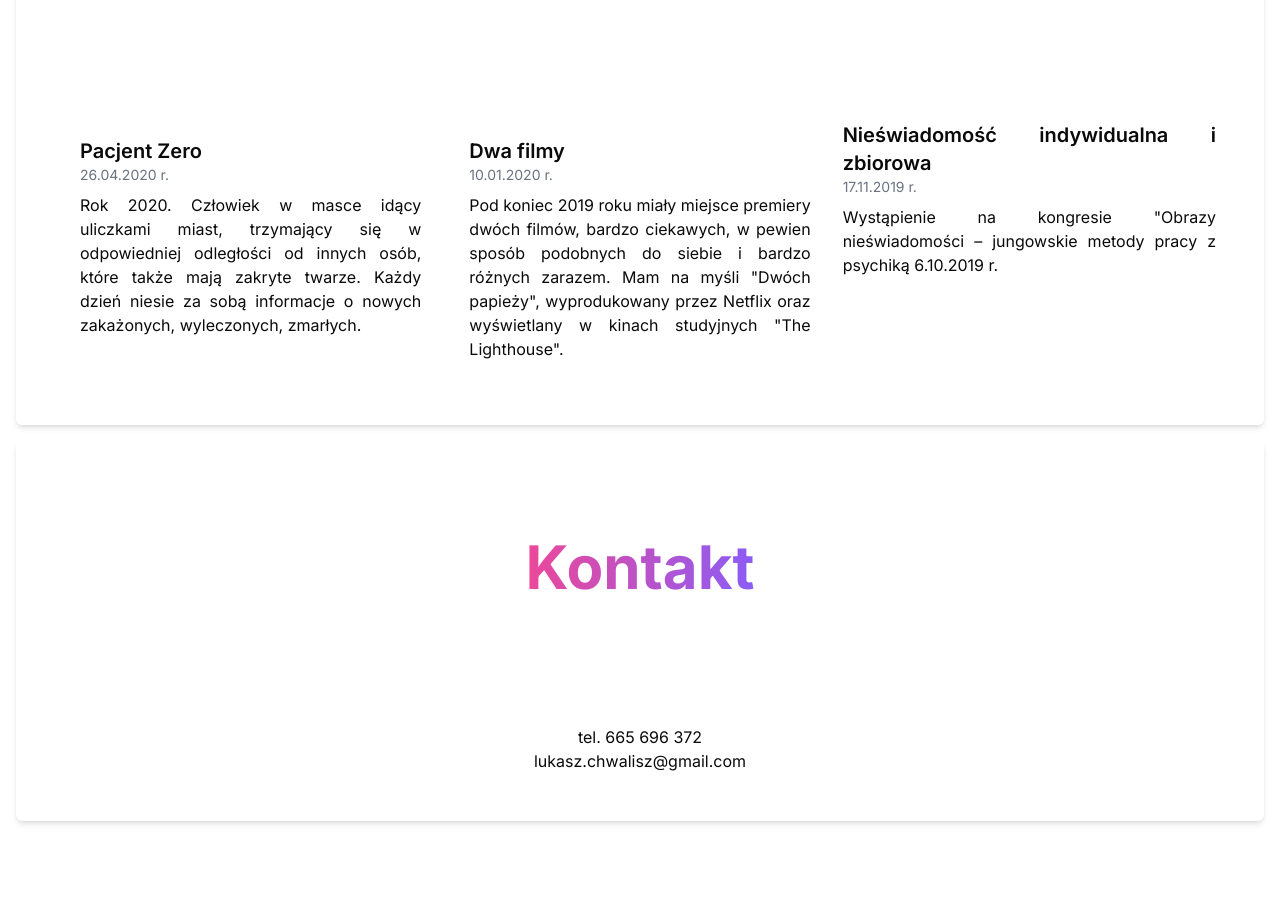
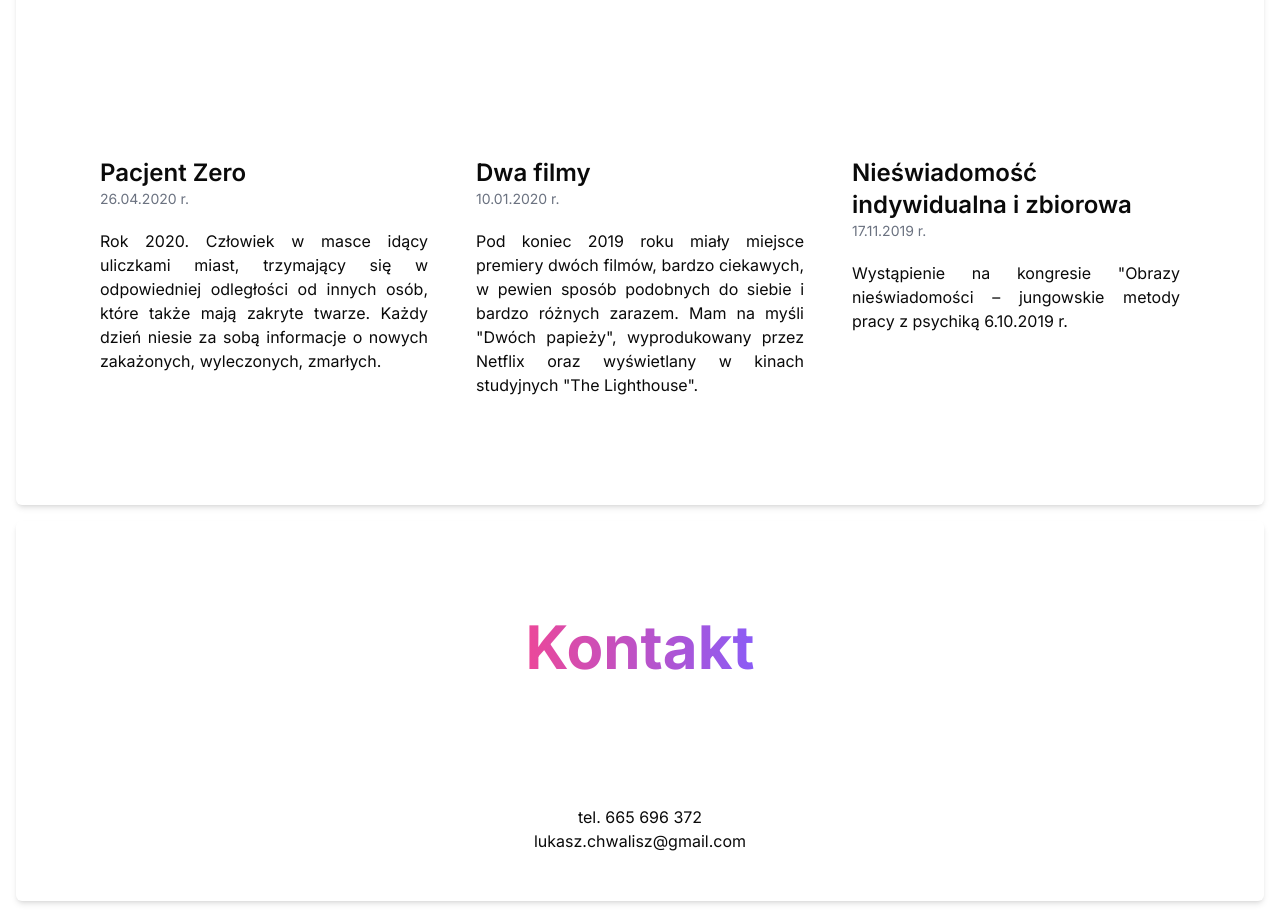
Before and after one commit to lukaszchwalisz/gab, a Next.js app: page / in a window 1280 px wide. Shown: the part 2766-3684 px from the top of the page. Before the commit the page ends 3619 px from the top, so only its background shows below. Built offline with nearby package versions, Linux system fonts and the light colour scheme.

Commit message:
adjust cards

```diff
--- a/src/app/page.tsx
+++ b/src/app/page.tsx
@@ -223,16 +223,16 @@
     <div className="m-4 p-4 text-justify">
 
     <Carousel>
-        <CarouselContent className="">
+        <CarouselContent className="p-5">
 
-          <CarouselItem className="sm:basis-1/2 md:basis-1/2 lg:basis-1/3">
+          <CarouselItem className="basis 1/1 sm:basis-1/2 md:basis-1/2 lg:basis-1/3">
           <div className="hover:bg-indigo-200 dark:hover:bg-gray-800 hover:shadow-md shadow-none border-0 p-4">
             <div>
-              <h2 className="text-xl font-semibold">Pacjent Zero</h2>
+              <h1 className="font-semibold">Pacjent Zero</h1>
               <p className="text-sm text-gray-500">26.04.2020 r.</p>
             </div>
 
-            <div className="mt-2">
+            <div className="mt-5">
               <p>
               Rok 2020. Człowiek w masce idący uliczkami miast, trzymający się w odpowiedniej odległości od innych osób,
               które także mają zakryte twarze. Każdy dzień niesie za sobą informacje o nowych zakażonych,
@@ -242,13 +242,13 @@
             </div>
           </CarouselItem>
 
-          <CarouselItem className="sm:basis-1/2 md:basis-1/2 lg:basis-1/3">
+          <CarouselItem className="basis 1/1 sm:basis-1/2 md:basis-1/2 lg:basis-1/3">
             <div className="hover:bg-indigo-200 dark:hover:bg-gray-800 hover:shadow-md shadow-none border-0 p-4">
               <div>
-                <h2 className="text-xl font-semibold">Dwa filmy</h2>
+                <h1 className="font-semibold">Dwa filmy</h1>
                 <p className="text-sm text-gray-500">10.01.2020 r.</p>
               </div>
-              <div className="mt-2">
+              <div className="mt-5">
                 <p>
                 Pod koniec 2019 roku miały miejsce premiery dwóch filmów, bardzo ciekawych, w pewien sposób podobnych do siebie i bardzo różnych zarazem. Mam na myśli "Dwóch papieży",
                   wyprodukowany przez Netflix oraz wyświetlany w kinach studyjnych "The Lighthouse".
@@ -257,37 +257,37 @@
             </div>
           </CarouselItem>
 
-          <CarouselItem className="sm:basis-1/2 md:basis-1/2 lg:basis-1/3">
-            <div className="hover:bg-indigo-200 dark:hover:bg-gray-800 hover:shadow-md shadow-none border-0">
+          <CarouselItem className="basis 1/1 sm:basis-1/2 md:basis-1/2 lg:basis-1/3">
+            <div className="hover:bg-indigo-200 dark:hover:bg-gray-800 hover:shadow-md shadow-none border-0 p-4">
               <div>
-                <h2 className="text-xl font-semibold">Nieświadomość indywidualna i zbiorowa</h2>
+                <h1 className="font-semibold">Nieświadomość indywidualna i zbiorowa</h1>
                 <p className="text-sm text-gray-500">17.11.2019 r.</p>
               </div>
-              <div className="mt-2">
+              <div className="mt-5">
               <p>Wystąpienie na kongresie "Obrazy nieświadomości – jungowskie metody pracy z psychiką 6.10.2019 r.</p>
               </div>
             </div>
           </CarouselItem>
 
-          <CarouselItem className="sm:basis-1/2 md:basis-1/2 lg:basis-1/3">
-            <div className="hover:bg-indigo-200 dark:hover:bg-gray-800 hover:shadow-md shadow-none border-0">
+          <CarouselItem className="basis 1/1 sm:basis-1/2 md:basis-1/2 lg:basis-1/3">
+            <div className="hover:bg-indigo-200 dark:hover:bg-gray-800 hover:shadow-md shadow-none border-0 p-4">
                 <div>
-                  <h2 className="text-xl font-semibold">Golem: archetypowy mit czy miejska legenda?</h2>
+                  <h1 className="font-semibold">Golem: archetypowy mit czy miejska legenda?</h1>
                   <p className="text-sm text-gray-500">10.06.2018 r.</p>
                 </div>
-                <div className="mt-2">
+                <div className="mt-5">
                   <p>Pod koniec sesji pacjentka spytała mnie o figurkę, która znajdowała się w moim gabinecie. Figurka przedstawiała słonia, który nosił na sobie zegar.</p>
                 </div>
               </div>
           </CarouselItem>
 
-          <CarouselItem className="sm:basis-1/2 md:basis-1/2 lg:basis-1/3">
-            <div className="hover:bg-indigo-200 dark:hover:bg-gray-800 hover:shadow-md shadow-none border-0">
+          <CarouselItem className="basis 1/1 sm:basis-1/2 md:basis-1/2 lg:basis-1/3">
+            <div className="hover:bg-indigo-200 dark:hover:bg-gray-800 hover:shadow-md shadow-none border-0 p-4">
                 <div>
-                  <h2 className="text-xl font-semibold">Mistrz odzywa się tylko raz</h2>
+                  <h1 className="font-semibold">Mistrz odzywa się tylko raz</h1>
                   <p className="text-sm text-gray-500">08.06.2017 r.</p>
                 </div>
-                <div className="mt-2">
+                <div className="mt-5">
                 Pod koniec sesji pacjentka spytała mnie o figurkę, która znajdowała się w moim gabinecie. Figurka przedstawiała słonia, który nosił na sobie zegar.
                 Powiedziałem, że zakupiłem ją dawno temu w pewnym mieście. Pacjentka słysząc moją odpowiedź, wydała się zaskoczona.
                 „Czy Pan to robi specjalnie ?" – spytała.
@@ -295,14 +295,14 @@
               </div>
           </CarouselItem>
 
-          <CarouselItem className="sm:basis-1/2 md:basis-1/2 lg:basis-1/3">
+          <CarouselItem className="basis 1/1 sm:basis-1/2 md:basis-1/2 lg:basis-1/3">
 
-            <div className="hover:bg-indigo-200 dark:hover:bg-gray-800 hover:shadow-md shadow-none border-0">
+            <div className="hover:bg-indigo-200 dark:hover:bg-gray-800 hover:shadow-md shadow-none border-0 p-4">
                 <div>
-                  <h2 className="text-xl font-semibold">Sny a nieświadomy sen</h2>
+                  <h1 className="font-semibold">Sny a nieświadomy sen</h1>
                   <p className="text-sm text-gray-500">07.05.2017 r.</p>
                 </div>
-                <div className="mt-2">
+                <div className="mt-5">
                   <p>W rozdziale „Podróże" we książce „Wspomnienia, sny, myśli" C.G. Jung
                   przytoczył sen, który miał podczas podróży do Tunisu.</p>
                 </div>
@@ -310,14 +310,14 @@
           </CarouselItem>
 
 
-          <CarouselItem className="sm:basis-1/2 md:basis-1/2 lg:basis-1/3">
+          <CarouselItem className="basis 1/1 sm:basis-1/2 md:basis-1/2 lg:basis-1/3">
 
-          <div className="hover:bg-indigo-200 dark:hover:bg-gray-800 hover:shadow-md shadow-none border-0">
+          <div className="hover:bg-indigo-200 dark:hover:bg-gray-800 hover:shadow-md shadow-none border-0 p-4">
                 <div>
-                  <h2 className="text-xl font-semibold">Co oznacza Lechaim ?</h2>
+                  <h1 className="font-semibold">Co oznacza Lechaim ?</h1>
                   <p className="text-sm text-gray-500">16.03.2017 r.</p>
                 </div>
-                <div className="mt-2">
+                <div className="mt-5">
                   <p>„Lechaim !" To tradycyjny toast przed piciem wina czy innego napoju, oznaczający dosłownie „Za życie!".</p>
                 </div>
               </div>
```
